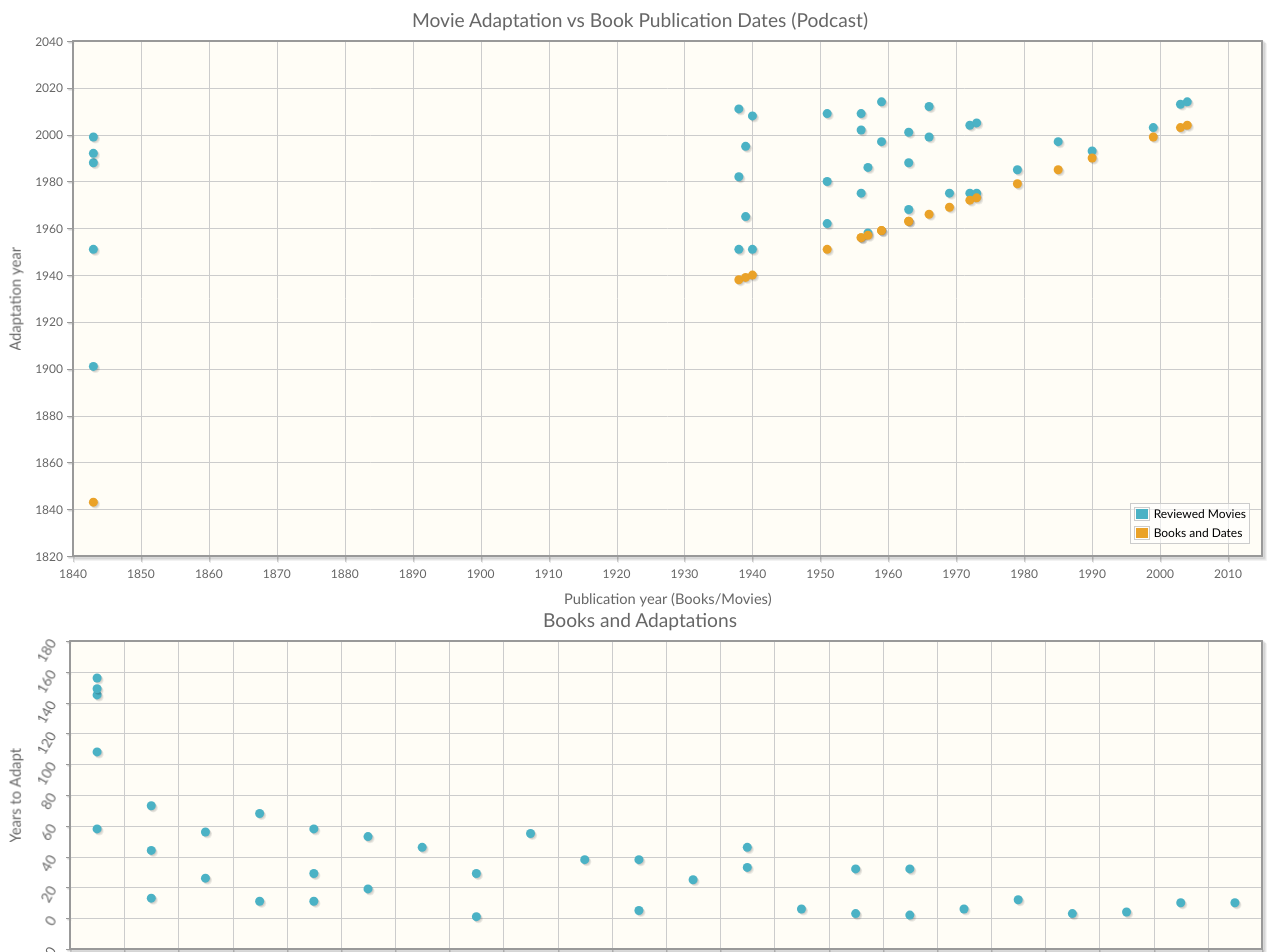
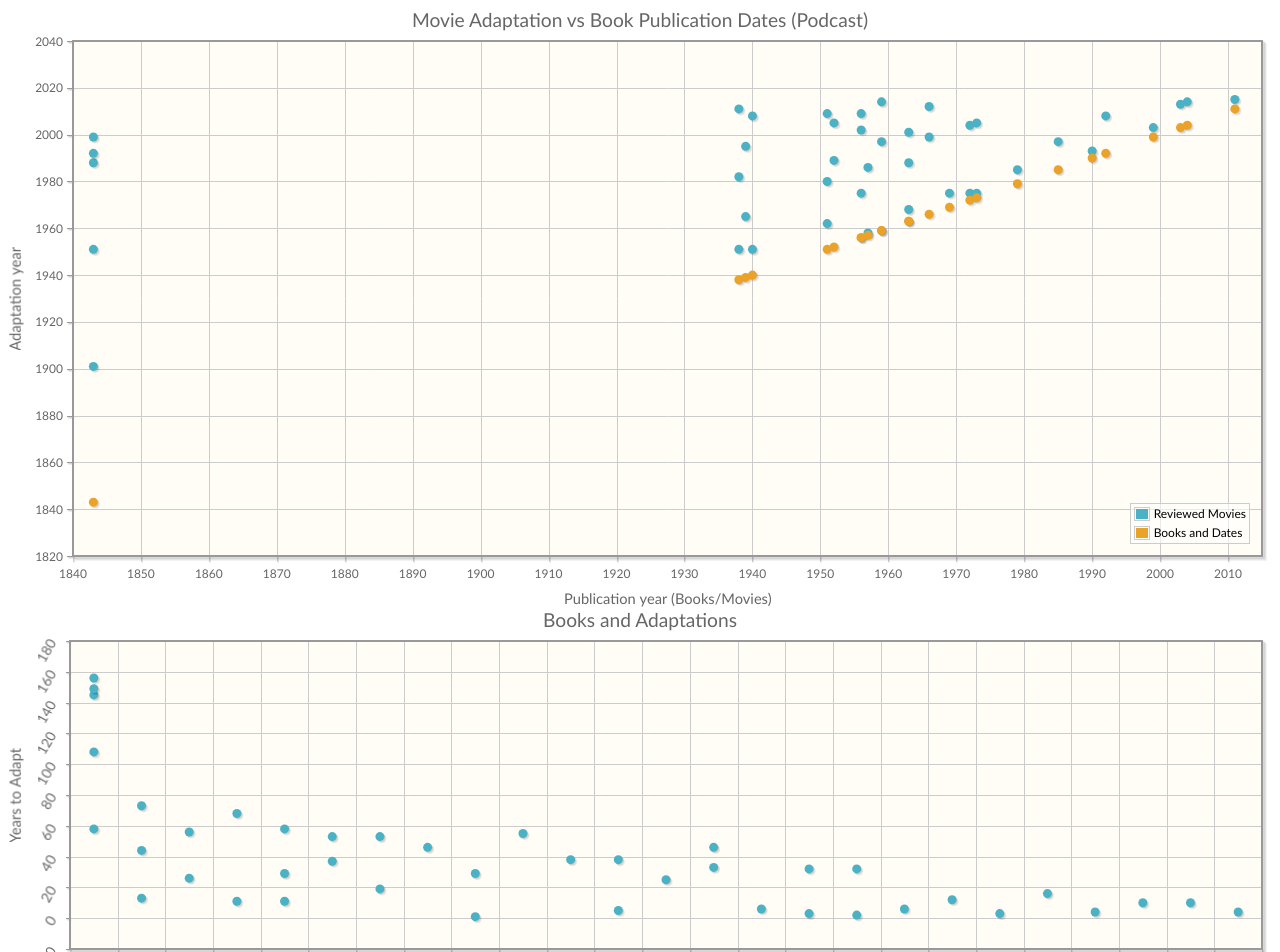
Before and after one commit to perlDreamer/Podcast-Graph, a plain HTML site: page index.html in a window 1280 px wide. Shown: the top 952 px of the page. Drawn offline with Linux system fonts and the light colour scheme.

Commit message:
Update to episode 29.

```diff
--- a/index.html
+++ b/index.html
@@ -80,6 +80,17 @@ var raw_data = [
             { year: 1962, title: 'Day of the Triffids' },
             { year: 1980, title: 'Day of the Triffids' },
             { year: 2009, title: 'Day of the Triffids' }
+        ]
+    },
+    {
+        name: 'A Sound of Thunder',
+        author: 'Ray Bradbury',
+        publication_year: 1952,
+        episode : 28,
+        episode_url : 'http://pavementpodcast.com/podcast/tmtyr-episode-28-deaunt-chaynj-ennithnng-a-sound-of-thunder-feat-phil-nichols/',
+        adaptations: [
+            { year: 1989, title: 'A Sound of Thunder' },
+            { year: 2005, title: 'A Sound of Thunder' }
         ]
     },
     {
@@ -229,6 +240,16 @@ var raw_data = [
         ]
     },
     {
+        name: 'Jumper',
+        author: 'Stephen Gould',
+        episode : 29,
+        episode_url : 'http://pavementpodcast.com/podcast/tmtyr-episode-29-we-mean-no-harm-to-your-planet-jumper/',
+        publication_year: 1992,
+        adaptations: [
+            { year: 2008, title: 'Jumper' },
+        ]
+    },
+    {
         name: 'Timeline',
         author: 'Michael Crichton',
         episode : 6,
@@ -256,6 +277,16 @@ var raw_data = [
         episode_url : 'http://pavementpodcast.com/podcast/tmtyr-episode-9-groundhog-d-day/',
         adaptations: [
             { year: 2014, title: 'Edge of Tomorrow' },
+        ]
+    },
+    {
+        name: 'The Martian',
+        author: 'Andy Weir',
+        publication_year: 2011,
+        episode : 29,
+        episode_url : '',
+        adaptations: [
+            { year: 2015, title: 'The Martian' },
         ]
     },
  ];
```
